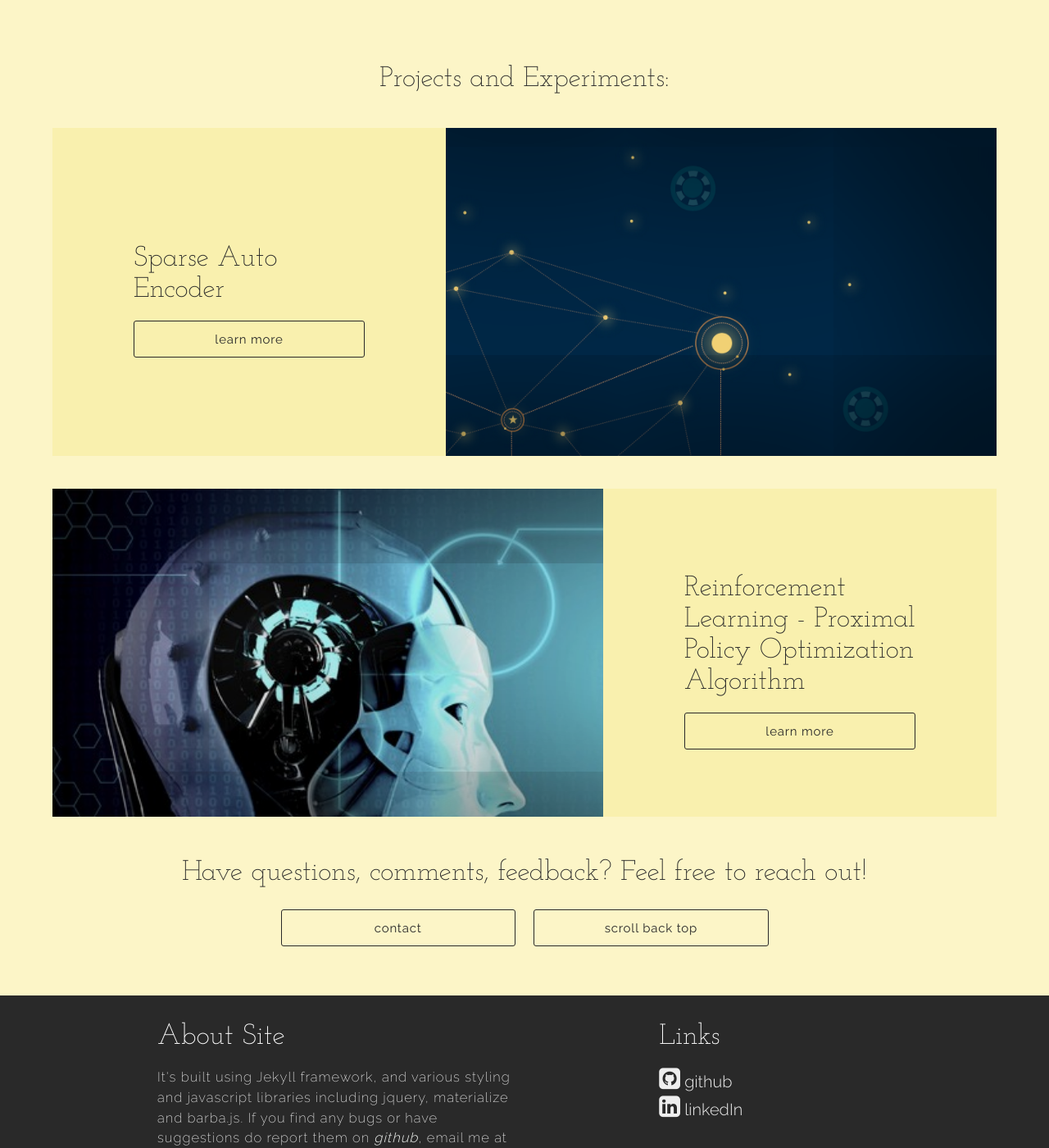
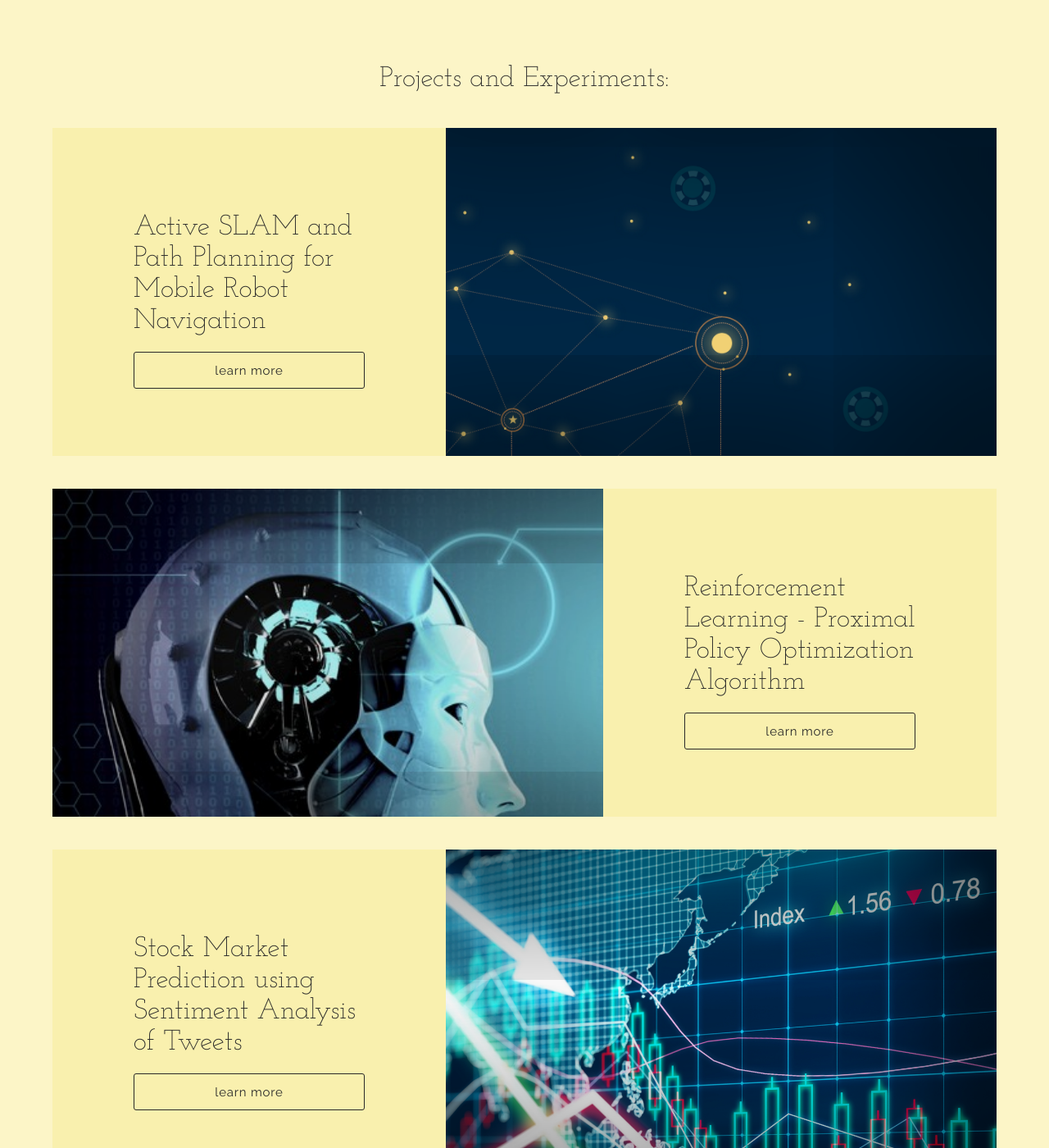
Before and after one commit to AchyuthaBharadwaj/Portfolio, a Jekyll site: the page built from projects.html, in a window 1280 px wide and 1400 px high, scrolled down 330 px. Shown: the whole window at 82% size. Built offline with Jekyll 4.4.1, drawn with Linux system fonts in a browser that asks for light colours; nearby versions of some CDN libraries; some of the changed lines change nothing that is shown.

Commit message:
projects
projects

```diff
--- a/_data/projects.yml
+++ b/_data/projects.yml
@@ -1,20 +1,23 @@
 - id: 2
-  title: Sparse Auto Encoder
-  github_url: https://github.com/AchyuthaBharadwaj/Machine-Learning/tree/master/Sparse%20Auto%20Encoder
-  description: Created a sparse autoencoder and implemented semi-supervised learning with MNIST data.
+  title: Active SLAM and Path Planning for Mobile Robot Navigation
+  url: https://achyuthabharadwaj.github.io/
+  github_url: https://github.com/AchyuthaBharadwaj/Active-SLAM
+  description: Built an agent to explore and map a partially mapped indoor robot environment. Used Active SLAM approach for goal state selection in a real-world environment. Incorporated recovery mechanisms and a finetuning parameter for better accuracy and reduced computational time.
   technologies: [
                   python-plain,
                 ]
-  cover: /Portfolio/assets/images/project_covers/sae-cover.png
+  cover: /Portfolio/assets/images/project_covers/slam-cover.png
   images: [
-    '/Portfolio/assets/images/project_images/sae/sae-details.jpg',
-    '/Portfolio/assets/images/project_images/sae/sae-weights.png'
+    '/Portfolio/assets/images/project_images/slam/slam-1.png',
+    '/Portfolio/assets/images/project_images/slam/slam-2.png',
+    '/Portfolio/assets/images/project_images/slam/slam-3.png'
   ]
 
 - id: 3
   title: Reinforcement Learning - Proximal Policy Optimization Algorithm
-  github_url: https://github.com/wvicioso/hackoverflow
-  description: Built an Agent that learns to play Atari's Pacman game by using Reinforcement learning strategy called Proximal Policy Optimization.
+  github_url: https://github.com/AchyuthaBharadwaj/PPO
+  url: https://achyuthabharadwaj.github.io/
+  description: Built an agent that learns to play Atari’s Pacman game using Reinforcement learning. Used OpenAI gym environment and its observation/reward model to compare PPO algorithm with different Reinforcement Learning algorithms. Introduced new strategies to improve the performance such as, Max-pooling, RandomWalk, etc. to help learn faster.
   technologies: [
                   python-plain,
                 ]
@@ -23,6 +26,20 @@
     '/Portfolio/assets/images/project_images/rl/rl-1.png',
     '/Portfolio/assets/images/project_images/rl/Game.jpg'
   ]
+
+- id: 4
+  title: Stock Market Prediction using Sentiment Analysis of Tweets
+  github_url: https://github.com/imdeepster/Twitter-Stock-Prediction
+  url: https://achyuthabharadwaj.github.io/Stock-Prediction/
+  description: Implemented web crawlers to extract Tweet data and Stock Market Price. NLP techniques like Tokenization, Stop-wordremoval, Stemming are used to perform language modeling and Sentiment Analysis on Twitter data. Compared predictions of stock price fluctuations from different Machine learning techniques such as SVM, Regressions, Deep Networks, etc. The ML models predicted the prices most accurately when Topic Modeling was used. Considering past 5 days of tweet sentiments, we were able to predict change in stock prices with close to 70% accuracy.
+  technologies: [
+                  python-plain,
+                ]
+  cover: /Portfolio/assets/images/project_covers/stock-cover.jpg
+  images: [
+    '/Portfolio/assets/images/project_images/stock/stock-2.JPG'
+  ]
+
 # - name: Tic-tac-toe
 #   url: https://dbc-engage-me.herokuapp.com/
 #   github_url: https://github.com/LevytsRoman/EngageMe
--- a/_includes/project_modal.html
+++ b/_includes/project_modal.html
@@ -36,7 +36,7 @@
   </div>
   <div class="modal-footer center-align">
       <div class="buttons">
-        <a class="button_wrapper" target="_blank" href="{{project.url}}"><button class="fill">Live</button></a>
+        <a class="button_wrapper" target="_blank" href="{{project.url}}"><button class="fill">Blog</button></a>
         <a class="button_wrapper" target="_blank" href="{{project.github_url}}"><button class="fill">Github</button></a>
         <a href="" class="button_wrapper">
           <button id="{{project.id}}" class="next fill">Next</button>
```
Also changed, not shown: assets/images/project_covers/slam-cover.png (renamed from assets/images/project_covers/sae-cover.png), assets/images/project_covers/stock-cover.jpg (added), assets/images/project_images/slam/slam-1.png (added), assets/images/project_images/slam/slam-2.png (added), assets/images/project_images/slam/slam-3.png (added), assets/images/project_images/stock/stock-2.JPG (added).
